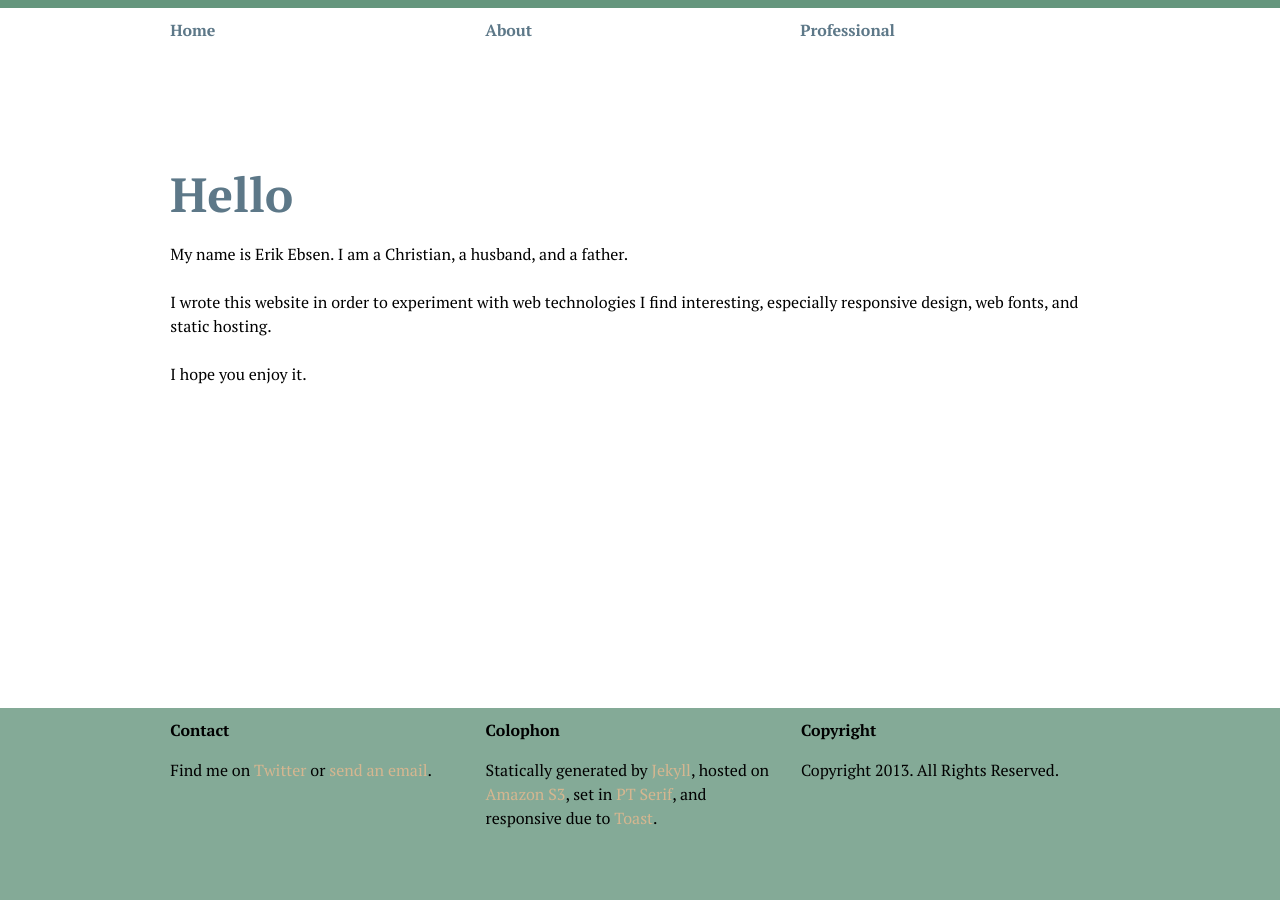
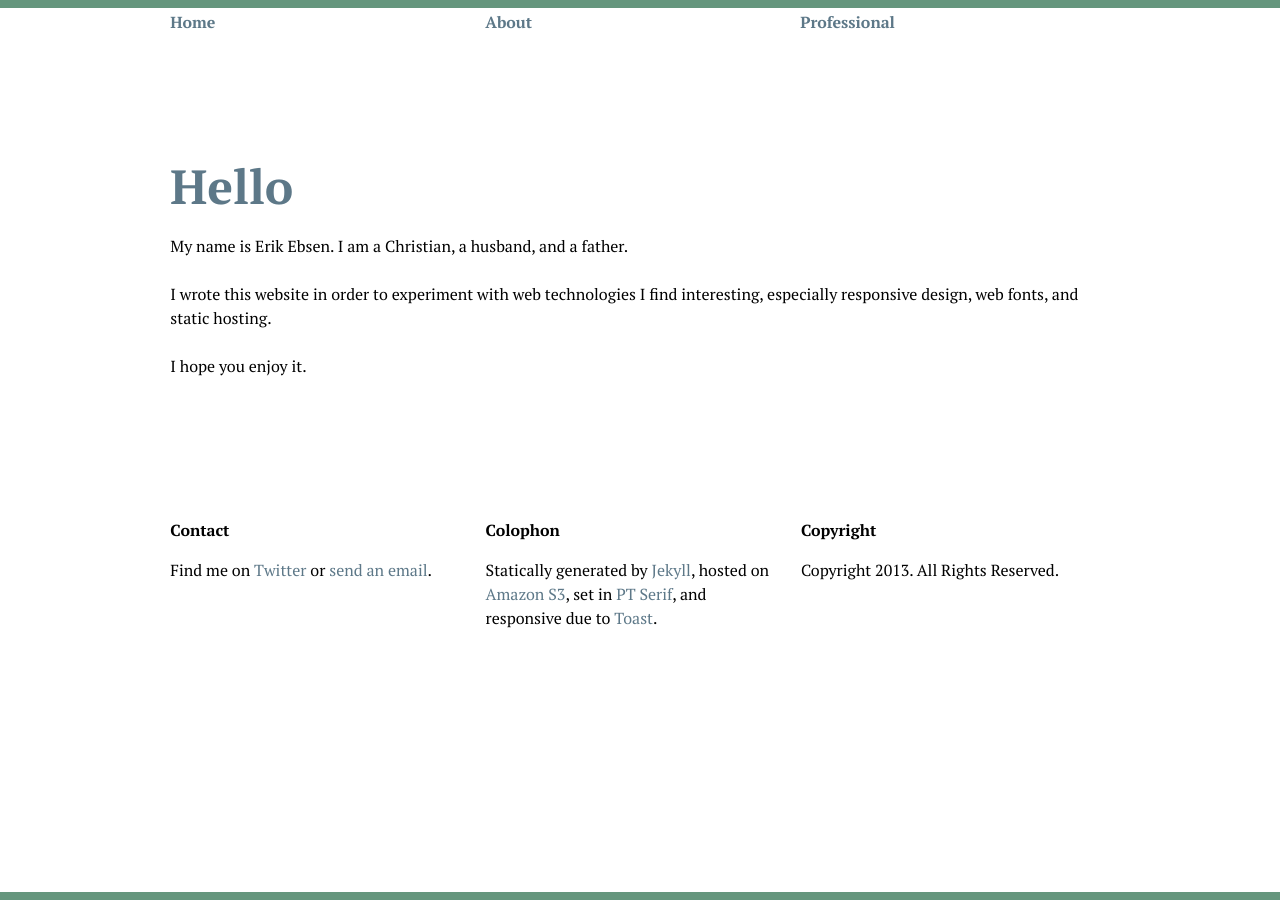
Before and after one commit to ebsen/ebsen.me, a Jekyll site: the page built from index.html, in a window 1280 px wide. Built offline with Jekyll 4.4.1, drawn with Linux system fonts in a browser that asks for light colours.

Commit message:
Tore out any remaining semblance of a "sticky" or "anchored" footer and instead replaced it with a .bottom-bar of same height, color, and width of .top-bar

```diff
--- a/_layouts/default.html
+++ b/_layouts/default.html
@@ -19,13 +19,13 @@
 			<section class="grid-one-third"><a href="/">Home</a></section>
       <section class="grid-one-third"><a href="/about">About</a></section>
 			<section class="grid-one-third"><a href="/professional">Professional</a></section>
-    </nav>
+    </nav> <!-- .grids -->
 
 		<!-- Body -->
 		<article class="grids">
 			{{ content }}
-		</article>
-	</div>
+		</article> <!-- .grids -->
+	</div> <!-- .wrap -->
 
   <!-- Footer -->
   <footer>
@@ -43,11 +43,11 @@
 					Copyright
 					<p>Copyright 2013. All Rights Reserved.</p>
 				</section>
-				</section>
-			</div>
+			</section> <!-- .grids -->
+		</div> <!-- .wrap -->
 	</footer>
 
-
+	<div class="bottom-bar"></div>
 
 </body>
 </html>
--- a/css/overrides.css
+++ b/css/overrides.css
@@ -1,19 +1,11 @@
 /*************
 	COLORS
 *************/
-.top-bar {
+.top-bar, .bottom-bar {
 	background-color: #65967D; /*green*/
 }
 h1, a {
-	color: #5D7888; /* 'a' will eventually be strongest blue, h* will be lightest */
-}
-footer {
-	background-color: #84AA97; /*999*/
-/*	font-color: white;*/
-/*	color: white;*/
-}
-footer a {
-	color: #D5B690;
+	color: #5D7888;
 }
 
 /*************
@@ -36,14 +28,20 @@
 html, body {
 	height: 100%;
 }
-.top-bar {
+.top-bar, .bottom-bar {
+	position: fixed;
 	width: 100%;
 	height: 0.5em;
 }
-footer {
+.bottom-bar {
+/*	position: fixed;*/
+	left: 0px;
+	bottom: 0px;
+}
+/*footer {
 	position: fixed;
 	left: 0px;
 	bottom: 0px;
 	height: 12em;
 	width: 100%;
-}
+}*/
```
Lines whose indentation alone changed are shown as unchanged.
